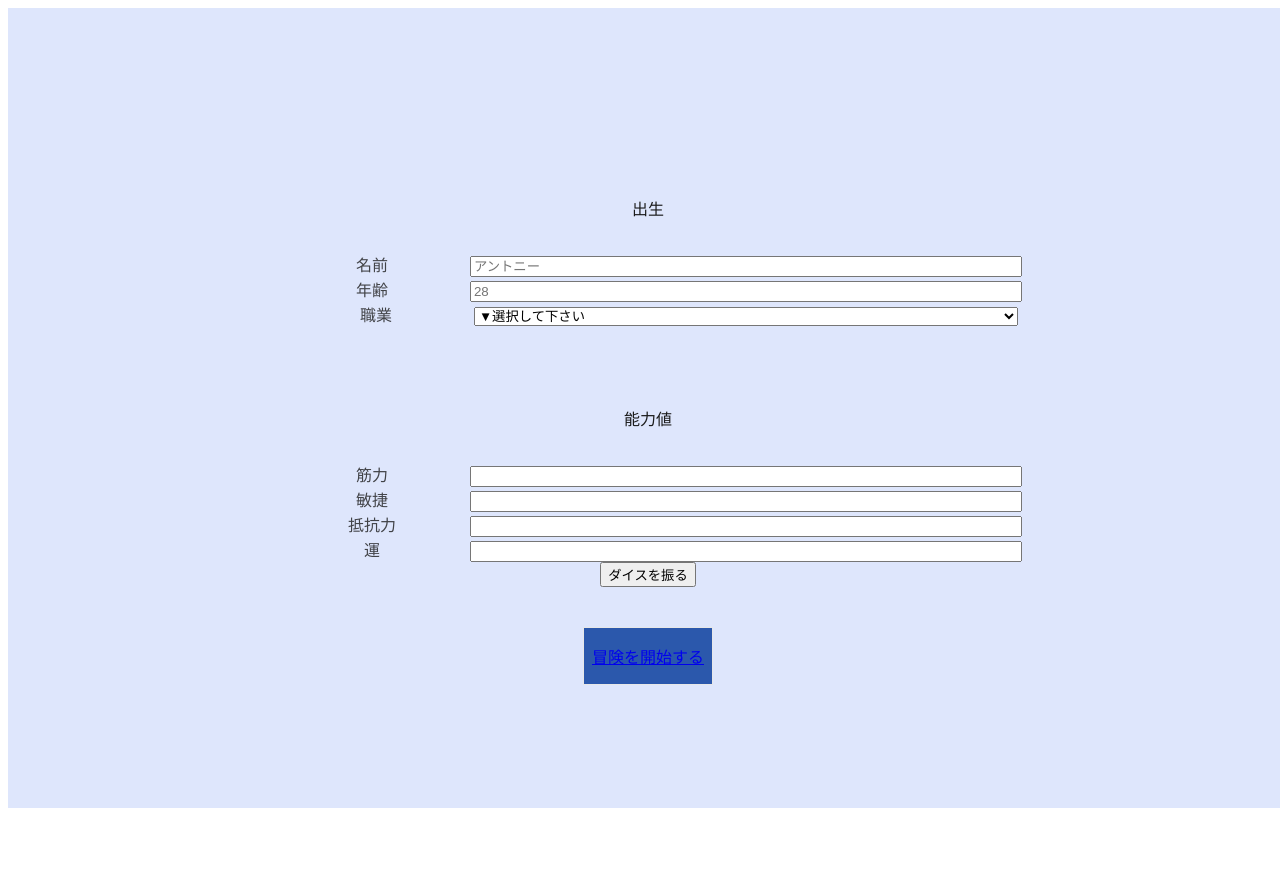
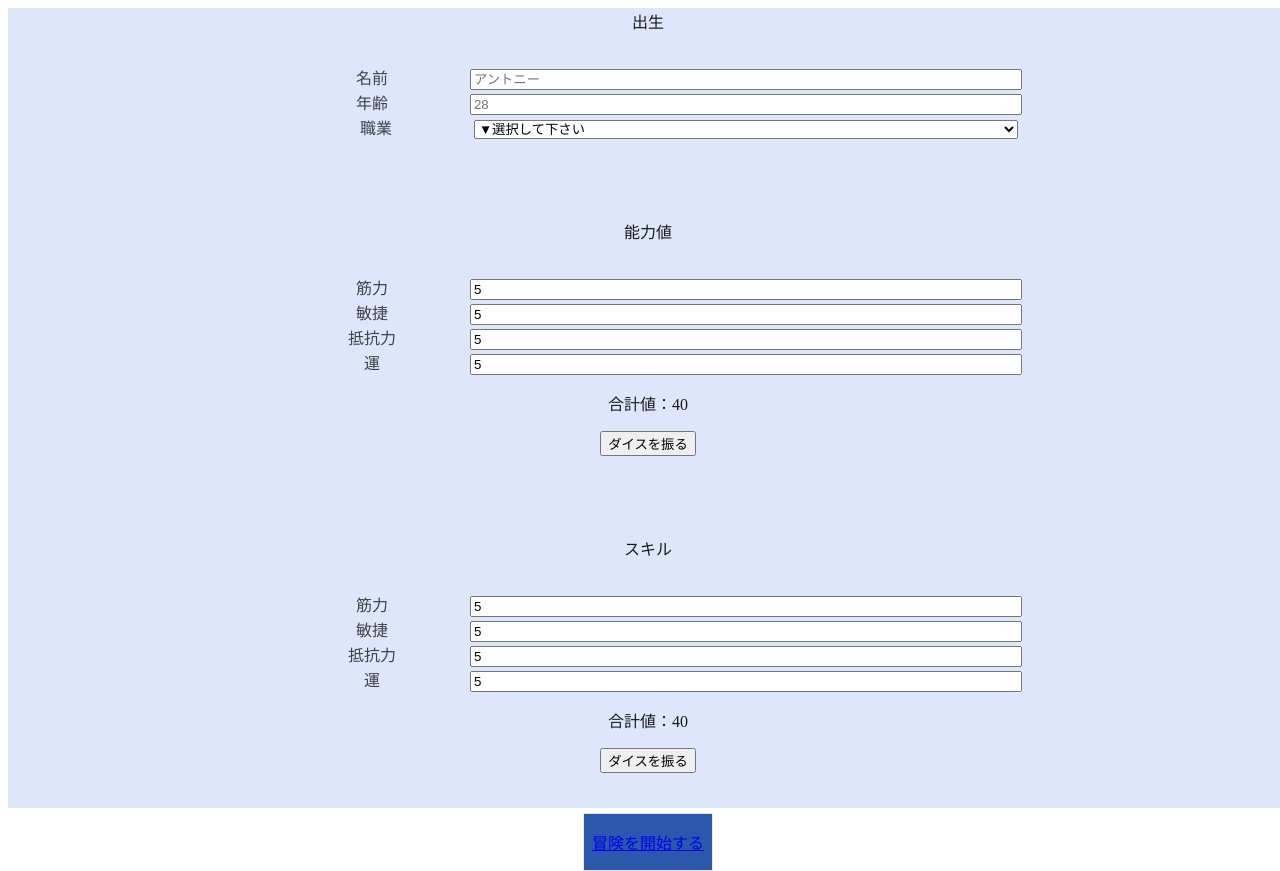
Before and after one commit to Mogy1945/trpg_game, a Next.js app: page /CharacterCreate in a window 1280 px wide. Before the commit the page ends 816 px from the top, so only its background shows below. Built offline with nearby package versions, Linux system fonts and the light colour scheme.

Commit message:
Add: キャラクターデータの計測中

```diff
--- a/src/pages/CharacterCreate.tsx
+++ b/src/pages/CharacterCreate.tsx
@@ -1,8 +1,134 @@
 import Head from 'next/head'
 import Link from 'next/link'
+import { useState } from 'react'
 import styles from '../styles/CharacterCreate.module.scss'
 
 const Explanation: React.FC = () => {
+  const [prm, setPrm] = useState({
+    strength: 0,
+    agile: 0,
+    resistance: 0,
+    luck: 0,
+  })
+  const [skill, setSkill] = useState([
+    {
+      name: '',
+      skills: ['', '', '', '', '', '', '', '', '', ''],
+    },
+  ])
+
+  const professions = [
+    {
+      name: '探偵',
+      skills: [
+        '推理',
+        '言いくるめ',
+        '写真鑑識',
+        '人物プロファイル作成',
+        '犯人捜査',
+        '事件解決',
+        '偽証鑑定',
+        '監視技術',
+        '隠れ家発見',
+        '現場勘査',
+      ],
+    },
+    {
+      name: '警察',
+      skills: [
+        '武器操作',
+        '追跡',
+        '銃弾識別',
+        '銃声判別',
+        '防犯知識',
+        '交通事故対応',
+        '犯人逮捕',
+        '証言取り',
+        '人質解放',
+        '情報収集',
+      ],
+    },
+    {
+      name: '医者',
+      skills: [
+        '診断',
+        '手術',
+        '救急処置',
+        '薬剤の管理',
+        '患者の看護',
+        '病院の管理',
+        '医学知識の習得',
+        '研究',
+        '処方箋の発行',
+        '保健指導',
+      ],
+    },
+    {
+      name: '教師',
+      skills: [
+        'カリキュラム開発',
+        '授業プランニング',
+        '生徒の指導',
+        '評価',
+        '行動管理',
+        '校内外の情報収集',
+        '生徒サポート',
+        'プレゼンテーション',
+        '教育研修',
+        '学習指導',
+      ],
+    },
+    {
+      name: 'エンジニア',
+      skills: [
+        'プログラミング',
+        'システムデザイン',
+        'データベース設計',
+        'テスト',
+        'トラブルシューティング',
+        '設計',
+        '性能評価',
+        'API開発',
+        'マニュアル作成',
+        'サービス開発',
+      ],
+    },
+  ]
+
+  const diceCharacter = () => {
+    const maxPrm = 20
+
+    let strength = Math.floor(Math.random() * (10 - 1) + 1)
+    if (strength > 10) {
+      strength = 10
+    }
+    let strengthNext = maxPrm - strength
+    let agile = Math.floor(Math.random() * (10 - 1) + 1)
+    let agileNext = strengthNext - agile
+    if (agile > 10) {
+      strength = 10
+    }
+    let resistance = Math.floor(Math.random() * (10 - 1) + 1)
+    let resistanceNext = agileNext - resistance
+    if (resistanceNext < 0) {
+      resistance = resistance + resistanceNext
+      resistanceNext = 0
+    }
+    let luck = resistanceNext
+
+    setPrm({
+      strength: strength,
+      agile: agile,
+      resistance: resistance,
+      luck: luck,
+    })
+  }
+
+  const setSkills = (e: { target: { value: any } }) => {
+    setSkill(professions[Number(e.target.value) - 1])
+
+    console.log(skill)
+  }
   return (
     <>
       <Head>
@@ -25,7 +151,7 @@ const Explanation: React.FC = () => {
             </label>
             <label htmlFor='characterProfession'>
               <span>職業</span>
-              <select name='Professions' id='characterProfession'>
+              <select name='Professions' id='characterProfession' onChange={setSkills}>
                 <option value='0'>▼選択して下さい</option>
                 <option value='1'>探偵</option>
                 <option value='2'>警察</option>
@@ -40,28 +166,58 @@ const Explanation: React.FC = () => {
             <div className={styles.bornBox}>
               <label htmlFor='strength'>
                 <span>筋力</span>
-                <input id='strength' type='number' />
+                <input id='strength' type='number' value={5 + prm.strength} readOnly />
               </label>
             </div>
             <div className={styles.bornBox}>
               <label htmlFor='agile'>
                 <span>敏捷</span>
-                <input id='agile' type='number' />
+                <input id='agile' type='number' value={5 + prm.agile} readOnly />
               </label>
             </div>
             <div className={styles.bornBox}>
               <label htmlFor='resistance'>
                 <span>抵抗力</span>
-                <input id='resistance' type='number' />
+                <input id='resistance' type='number' value={5 + prm.resistance} readOnly />
               </label>
             </div>
             <div className={styles.bornBox}>
               <label htmlFor='luck'>
                 <span>運</span>
-                <input id='luck' type='number' />
+                <input id='luck' type='number' value={5 + prm.luck} readOnly />
               </label>
             </div>
-            <button>ダイスを振る</button>
+            <p>合計値：40</p>
+            <button onClick={diceCharacter}>ダイスを振る</button>
+          </div>
+          <div className={styles.characterSection}>
+            <p className={styles.sectionTitle}>スキル</p>
+            <div className={styles.bornBox}>
+              <label htmlFor='strength'>
+                <span>筋力</span>
+                <input id='strength' type='number' value={5 + prm.strength} readOnly />
+              </label>
+            </div>
+            <div className={styles.bornBox}>
+              <label htmlFor='agile'>
+                <span>敏捷</span>
+                <input id='agile' type='number' value={5 + prm.agile} readOnly />
+              </label>
+            </div>
+            <div className={styles.bornBox}>
+              <label htmlFor='resistance'>
+                <span>抵抗力</span>
+                <input id='resistance' type='number' value={5 + prm.resistance} readOnly />
+              </label>
+            </div>
+            <div className={styles.bornBox}>
+              <label htmlFor='luck'>
+                <span>運</span>
+                <input id='luck' type='number' value={5 + prm.luck} readOnly />
+              </label>
+            </div>
+            <p>合計値：40</p>
+            <button onClick={diceCharacter}>ダイスを振る</button>
           </div>
           <Link href='/'>
             <p className={styles.toGameBtn}>冒険を開始する</p>
```
